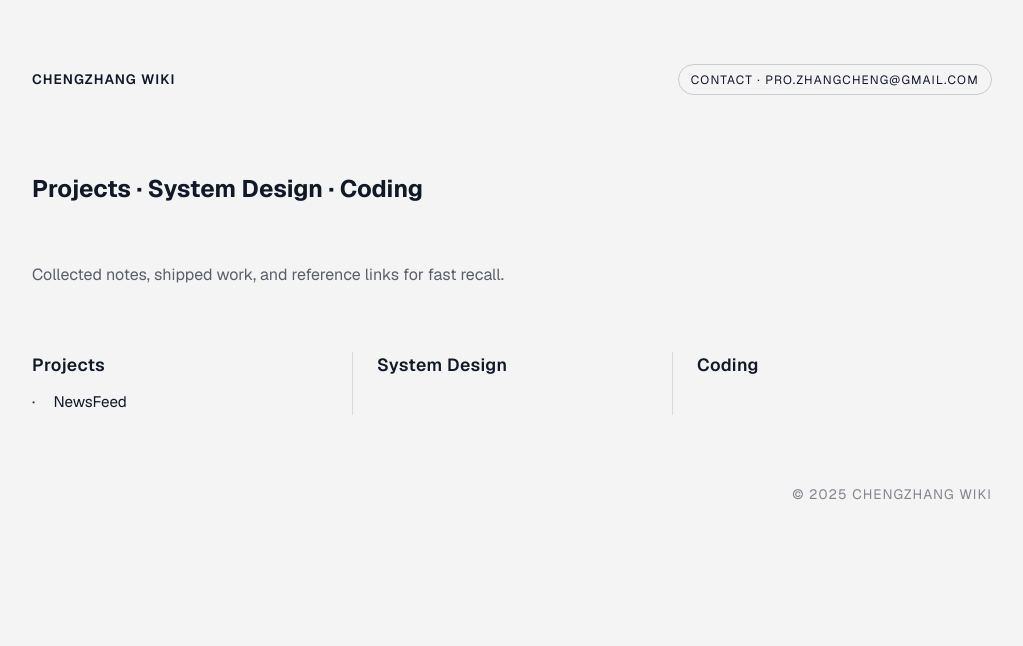
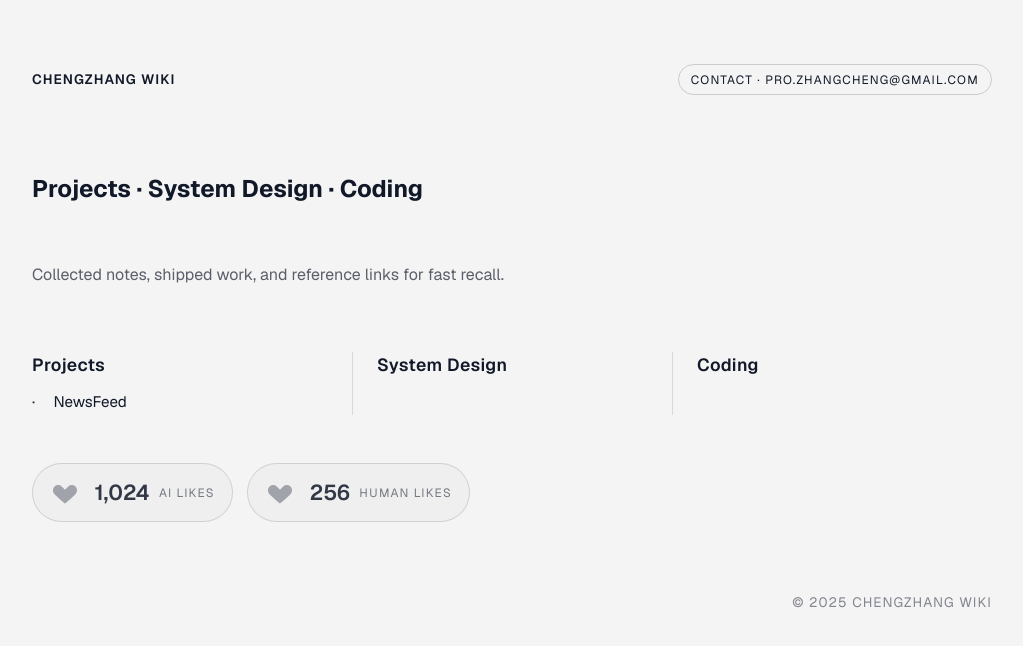
Before and after one commit to ZhangCheng-zh/chengzhangwiki, a Next.js app: page / in a window 1280 px wide. Shown: the top 646 px of the page, without its empty margins (128-1151 px from the left). Built offline with nearby package versions, Linux system fonts and the light colour scheme.

Commit message:
[ADD]add like feature

```diff
--- a/src/app/page.module.css
+++ b/src/app/page.module.css
@@ -49,6 +49,70 @@
 .hero p {
   color: rgba(17, 24, 39, 0.68);
   line-height: 1.6;
+}
+
+.stats {
+  display: flex;
+  gap: 0.85rem;
+  flex-wrap: wrap;
+}
+
+.statCard {
+  display: inline-flex;
+  align-items: center;
+  gap: 0.6rem;
+  border: 1px solid rgba(17, 24, 39, 0.14);
+  border-radius: 999px;
+  padding: 0.55rem 1.1rem 0.55rem 0.75rem;
+  background: rgba(17, 24, 39, 0.02);
+  cursor: pointer;
+  transition: border-color 0.18s ease, background-color 0.18s ease,
+    transform 0.18s ease;
+  color: inherit;
+  text-align: left;
+}
+
+.statCard:hover {
+  border-color: rgba(17, 24, 39, 0.3);
+}
+
+.statCard:focus-visible {
+  outline: 2px solid rgba(37, 99, 235, 0.4);
+  outline-offset: 2px;
+}
+
+.statIconWrap {
+  display: inline-flex;
+  align-items: center;
+  justify-content: center;
+  width: 40px;
+  height: 40px;
+}
+
+.statIcon {
+  width: 28px;
+  height: 28px;
+  color: rgba(17, 24, 39, 0.35);
+  transition: color 0.18s ease, transform 0.18s ease;
+}
+
+.statIconActive {
+  color: #ef4444;
+  transform: scale(1.1);
+}
+
+.statValue {
+  font-size: 1.35rem;
+  font-weight: 600;
+  letter-spacing: -0.01em;
+  color: rgba(17, 24, 39, 0.85);
+}
+
+.statLabel {
+  font-size: 0.75rem;
+  letter-spacing: 0.1em;
+  text-transform: uppercase;
+  color: rgba(17, 24, 39, 0.55);
 }
 
 .list {
@@ -118,12 +182,26 @@
   }
 
   .hero p,
-  .footer {
+  .footer,
+  .statLabel {
     color: rgba(229, 231, 235, 0.7);
   }
 
-  .list li {
+  .statCard {
     border-color: rgba(229, 231, 235, 0.2);
+    background: rgba(229, 231, 235, 0.06);
+  }
+
+  .statCard:hover {
+    border-color: rgba(229, 231, 235, 0.35);
+  }
+
+  .statIcon {
+    color: rgba(229, 231, 235, 0.55);
+  }
+
+  .statValue {
+    color: rgba(248, 250, 252, 0.92);
   }
 }
 
--- a/src/app/page.tsx
+++ b/src/app/page.tsx
@@ -1,4 +1,7 @@
+"use client";
+
 import Link from "next/link";
+import { useState } from "react";
 import styles from "./page.module.css";
 
 const sections = [
@@ -16,9 +19,26 @@ const sections = [
   },
 ];
 
+const counterMeta = [
+  { id: "ai", label: "AI likes", base: 1024 },
+  { id: "human", label: "Human likes", base: 256 },
+] as const;
+
+type CounterId = (typeof counterMeta)[number]["id"];
+
+type ActiveState = CounterId | null;
+
+const formatter = new Intl.NumberFormat("en-US");
+
 const emailAddress = "pro.zhangcheng@gmail.com";
 
 export default function Home() {
+  const [activeId, setActiveId] = useState<ActiveState>(null);
+
+  const toggleLike = (id: CounterId) => {
+    setActiveId((current) => (current === id ? null : id));
+  };
+
   return (
     <div className={styles.page}>
       <header className={styles.topBar}>
@@ -52,6 +72,41 @@ export default function Home() {
             ))}
           </ul>
         </section>
+
+        <section className={styles.stats} aria-label="Likes">
+          {counterMeta.map((counter) => {
+            const isActive = activeId === counter.id;
+            const heartClass = isActive
+              ? `${styles.statIcon} ${styles.statIconActive}`
+              : styles.statIcon;
+            const displayed = formatter.format(counter.base + (isActive ? 1 : 0));
+
+            return (
+              <button
+                key={counter.id}
+                type="button"
+                className={styles.statCard}
+                aria-pressed={isActive}
+                onClick={() => toggleLike(counter.id)}
+              >
+                <span className={styles.statIconWrap} aria-hidden="true">
+                  <svg
+                    className={heartClass}
+                    viewBox="0 0 24 24"
+                    xmlns="http://www.w3.org/2000/svg"
+                  >
+                    <path
+                      d="M12 21s-5.45-4.35-8.36-7.26C1.28 11.38 1 8.44 3.07 6.36a4.33 4.33 0 0 1 6.12 0L12 9.18l2.81-2.82a4.33 4.33 0 0 1 6.12 0c2.07 2.08 1.79 5.02-.57 7.38C17.45 16.65 12 21 12 21Z"
+                      fill="currentColor"
+                    />
+                  </svg>
+                </span>
+                <span className={styles.statValue}>{displayed}</span>
+                <span className={styles.statLabel}>{counter.label}</span>
+              </button>
+            );
+          })}
+        </section>
       </main>
 
       <footer className={styles.footer}>
```
